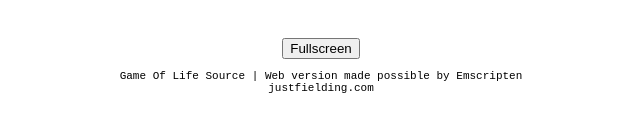
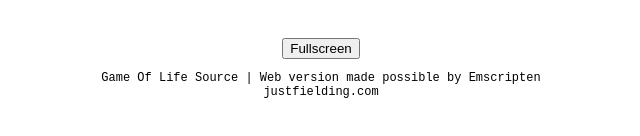
Before and after one commit to fielding/game-of-life, a plain HTML site: page index.html in a window 1280 px wide. Shown: the part 208-344 px from the top of the page, without its empty margins (319-959 px from the left). Drawn offline with Linux system fonts and the light colour scheme; no server answers.

Commit message:
changing footer text size

```diff
--- a/css/style.css
+++ b/css/style.css
@@ -11,4 +11,4 @@
 
       p { font-family: "Courier New", Courier, monospace; text-align: center; }
       p.title { font-size: 12px; }
-      p.footer { font-size: 11px; }
+      p.footer { font-size: 12px; }
```
